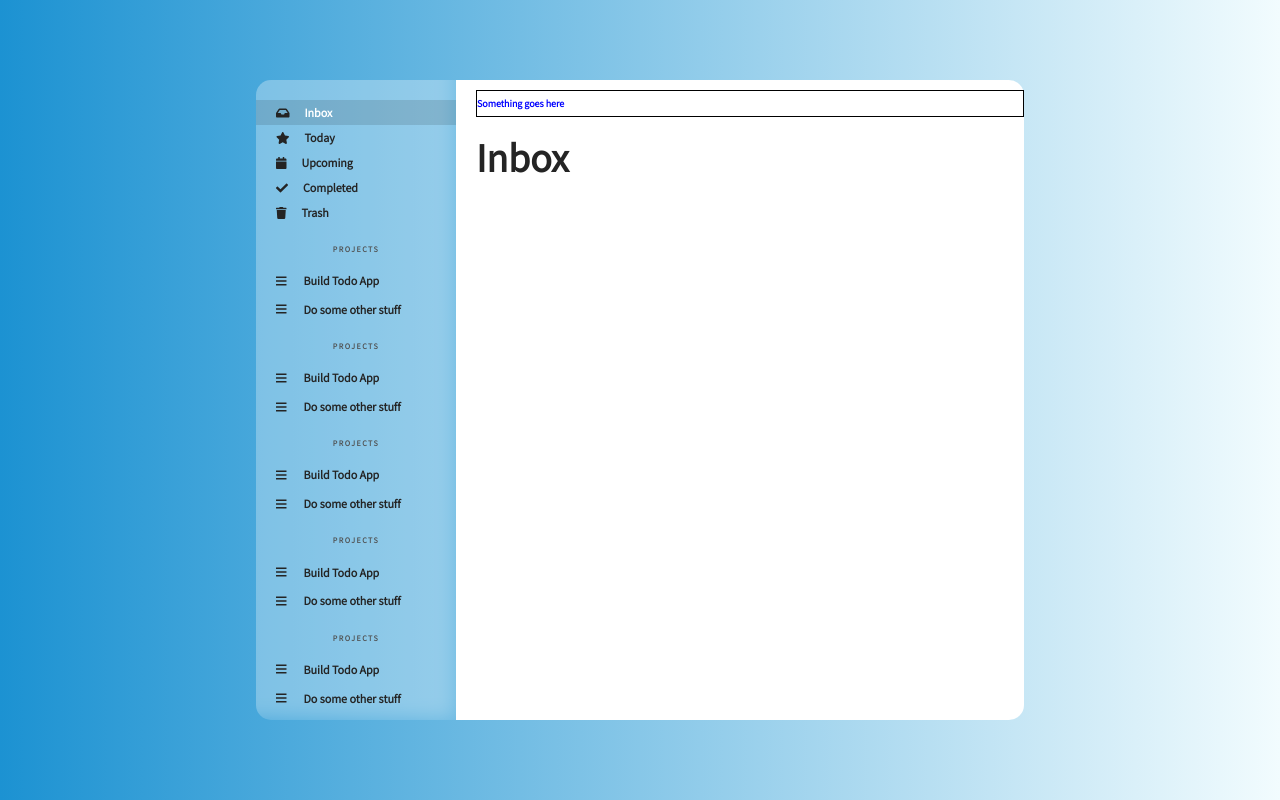
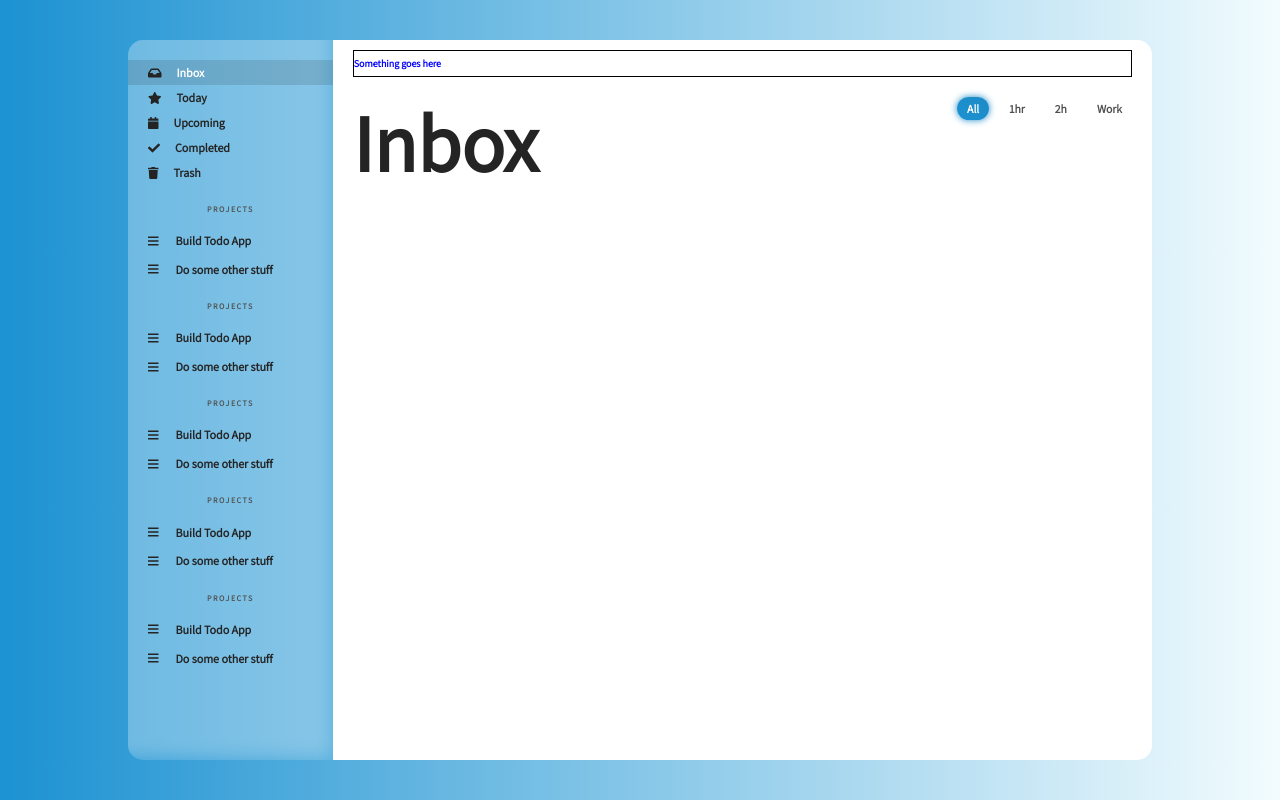
Before and after one commit to raph90/TypescriptTodoApp, a website built with webpack: page client/src/index.html in a window 1280 px wide. Built offline with nearby package versions, Linux system fonts and the light colour scheme; files whose address does not match are found by name.

Commit message:
starting adding some TS

```diff
--- a/client/src/css/components/_maindisplay.scss
+++ b/client/src/css/components/_maindisplay.scss
@@ -5,12 +5,13 @@
   background: white;
   position: relative;
   padding-left: 2rem;
+  padding-right: 2rem;
 }
 
 .small-detail {
   margin-top: 1rem;
   padding: 0;
-    border : $b;
+  border: $b;
 
   & h1 {
     font-size: 1rem;
@@ -18,11 +19,12 @@
 }
 
 .large-text-container {
+    margin-top: 2rem;
   display: flex;
-    @include gridise(flex-start, center);
+  @include gridise(space-between, flex-start);
   height: 8rem;
   .large-text {
-        font-size: 2rem;
+    font-size: 4rem;
     color: $dark-grey;
     & h1 {
       margin: 0;
@@ -31,5 +33,34 @@
 }
 
 .toggle-menu-container {
+  display: flex;
+  @include gridise(space-between, center);
+
+  &__toggleButton {
+    color: $main-grey;
+    font-size: 1rem;
+    padding: .5rem 1rem;
+    margin-left: 1rem;
+    background: transparent;
+    border-radius: 30px;
+    cursor: pointer;
+
+
+    & h3 {
+        margin: 0;
 
     }
+
+    &:hover {
+        box-shadow: 0px 0px 7px 0px #1d8ac6;
+        color: white;
+        background-image: linear-gradient(to right top, #1c92d2, #1c90cf, #1d8ecc, #1d8cc9, #1d8ac6);
+    }
+
+    &.selectedButton {
+        color: white;
+        background-image: linear-gradient(to right top, #1c92d2, #1c90cf, #1d8ecc, #1d8cc9, #1d8ac6);
+        box-shadow: 0px 0px 7px 0px #1d8ac6;
+    }
+  }
+}
--- a/client/src/css/components/_sidebar.scss
+++ b/client/src/css/components/_sidebar.scss
@@ -81,6 +81,7 @@
     display: inline-block;
     margin-right: 1.5rem;
     font-size: 1.2rem;
+    pointer-events: none;
   }
 
   &__title {
@@ -88,5 +89,6 @@
     font-size: 1.2rem;
     display: inline-block;
     color: inherit;
+    pointer-events: none;
   }
 }
--- a/client/src/css/main.scss
+++ b/client/src/css/main.scss
@@ -35,10 +35,10 @@ body {
 
 .app-container {
   color: $body-color;
-  height: 80%;
+  height: 90%;
   background: transparent;
   display: grid;
   grid-template-columns: minmax(200px, 1fr) minmax(500px, 4fr);
-  width: 60%;
+  width: 80%;
   border-radius: $border-radius;
 }
--- a/client/src/index.html
+++ b/client/src/index.html
@@ -17,11 +17,11 @@
         <div class="sidebar__both">
           <div class="sidebar__items">
             <div class="sidebar__items__toparea">
-              <div class="menu-item selected">
+              <div class="menu-item selected" id="inbox">
                 <i class="fas fa-inbox menu-item__icon"></i>
                 <h2 class="menu-item__title">Inbox</h2>
               </div>
-              <div class="menu-item">
+              <div class="menu-item" id="today">
                 <i class="fas fa-star menu-item__icon"></i>
                 <h2 class="menu-item__title">Today</h2>
               </div>
@@ -183,10 +183,23 @@
             <h1>Something goes here</h1>
         </div>
         <div class="large-text-container">
-            <div class="large-text">
+            <div class="large-text" id="main-title">
                 <h1>Inbox</h1>
             </div>
-            <div class="toggle-menu-container"></div>
+            <div class="toggle-menu-container">
+              <div class="toggle-menu-container__toggleButton selectedButton">
+                <h3>All</h3>
+              </div>
+              <div class="toggle-menu-container__toggleButton">
+                <h3>1hr</h3>
+              </div>
+              <div class="toggle-menu-container__toggleButton">
+                <h3>2h</h3>
+              </div>
+              <div class="toggle-menu-container__toggleButton">
+                <h3>Work</h3>
+              </div>
+            </div>
         </div>
         <div class="project-toggle-container"></div>
         <div class="main-project-view"></div>
--- a/client/src/js/index.ts
+++ b/client/src/js/index.ts
@@ -1,6 +1,8 @@
+import '@fortawesome/fontawesome-free/js/all'
 import { hello } from "./views/test";
 import "../css/main.scss";
-import '@fortawesome/fontawesome-free/js/all'
+import * as sidebarView from "./views/SidebarView";
+
 import axios, { AxiosResponse } from "axios"
 const hi = hello("Agatha");
 
@@ -15,3 +17,4 @@ async function getData(): Promise<any> {
 }
 
 getData();
+sidebarView.initSidebarView();
--- /dev/null
+++ b/client/src/js/views/SidebarView.ts
@@ -0,0 +1,18 @@
+import nodes from "./nodes";
+
+export const changeMainTitle = (title: string): void => {
+    nodes.mainTitle = title;
+}
+
+function setTitle(e: Event): void {
+    const targetNode = e.target as HTMLElement;
+    if (targetNode.classList.contains('menu-item')){
+        const id = targetNode.id
+        console.log(id, targetNode)
+    }
+
+}
+
+export const initSidebarView = (): void => {
+    nodes.sidebarItems.addEventListener('click', setTitle);
+}
--- /dev/null
+++ b/client/src/js/views/nodes.ts
@@ -0,0 +1,4 @@
+export default {
+    mainTitle: document.querySelector('#main-title').innerHTML,
+    sidebarItems: document.querySelector(".sidebar__items")
+}
```
Also changed, not shown: client/src/js/models/Sidebar.ts (added). Lines whose indentation alone changed are shown as unchanged.
